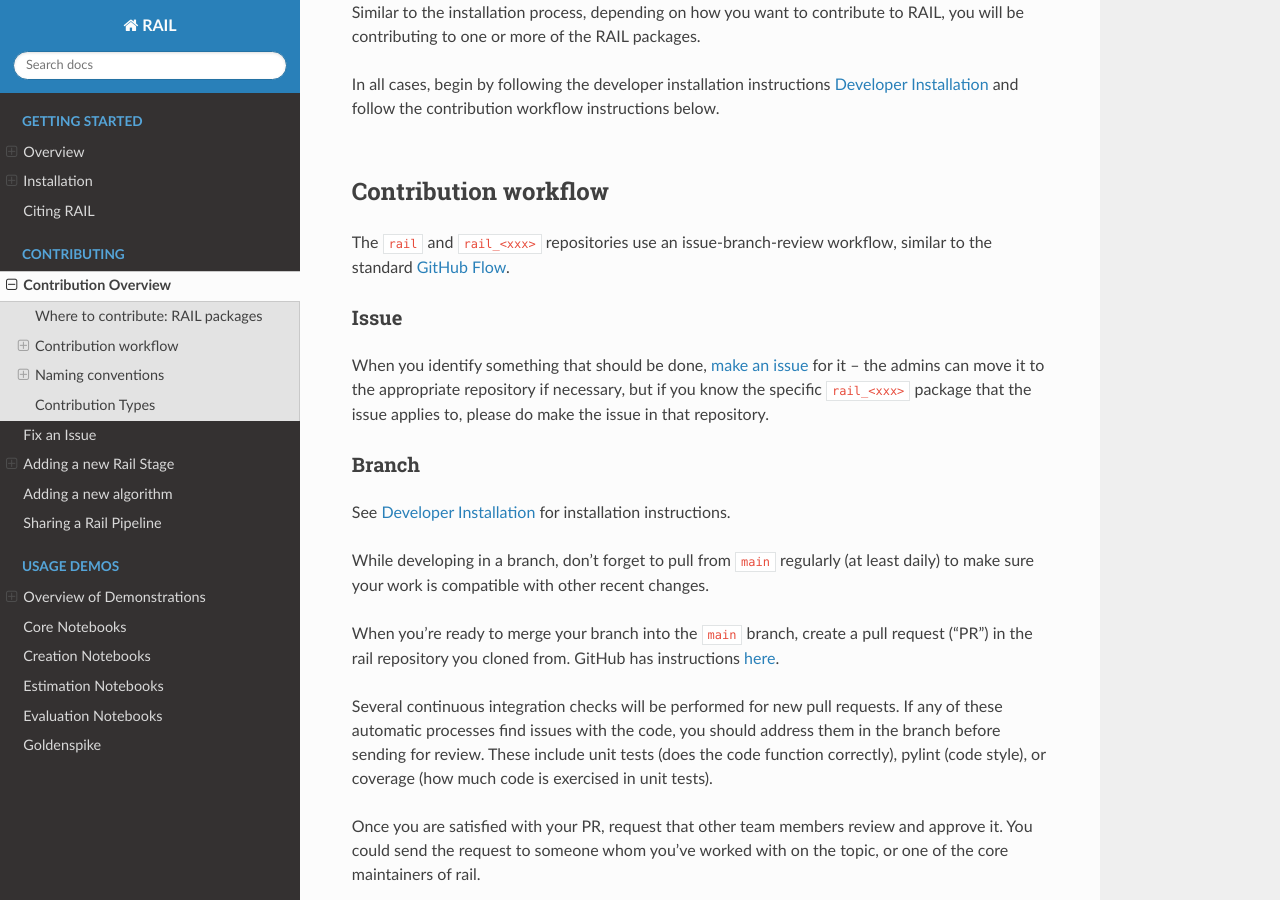
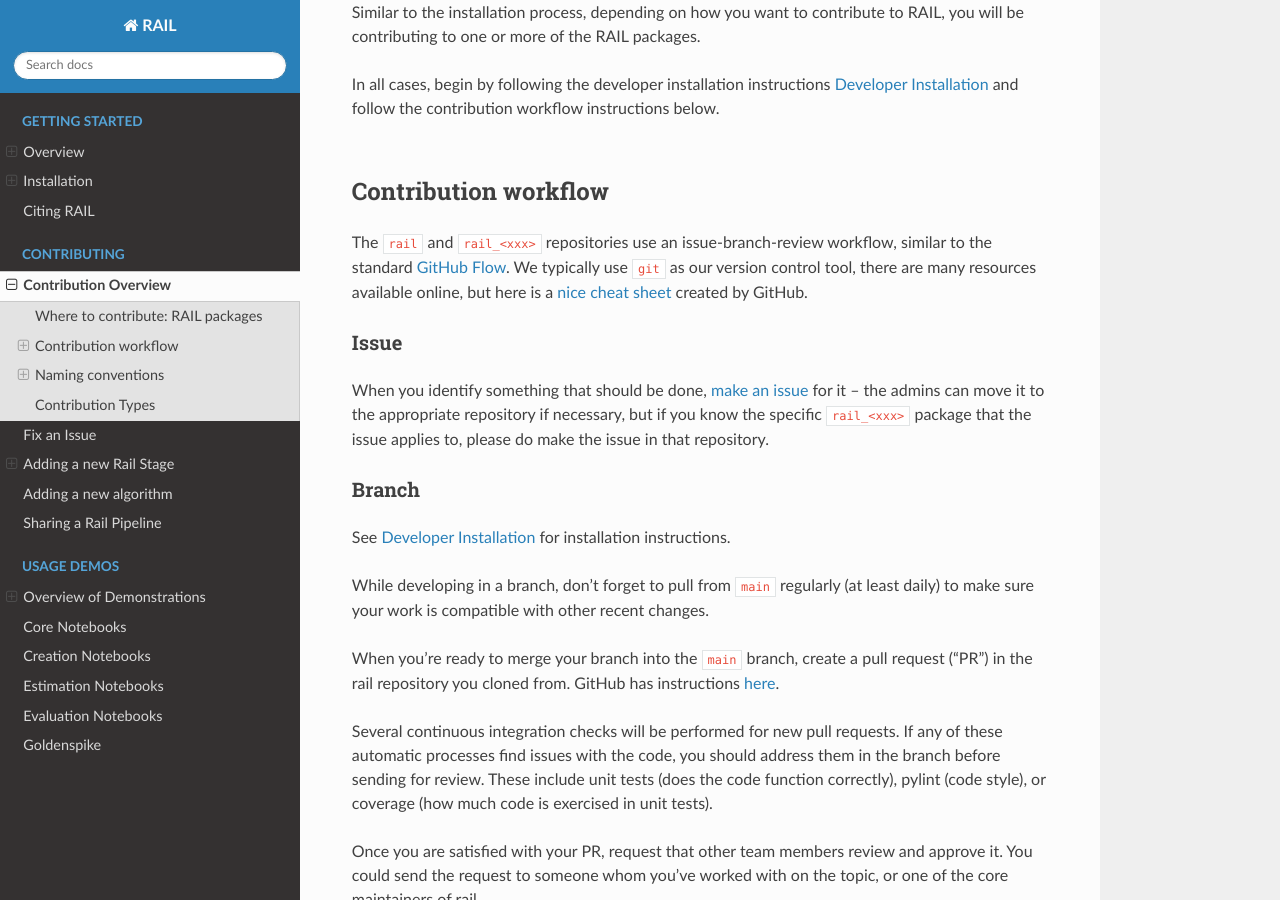
Before and after one commit to LSSTDESC/rail, a Sphinx documentation site: the page built from docs/source/contributing.rst, in a window 1280 px wide and 900 px high, scrolled down 944 px. Built offline with Sphinx 7.4.7 and the Read the Docs theme 2.0.0, drawn with Linux system fonts in a browser that asks for light colours; pages that are not in the unit, such as notebooks, are missing from menus; the version number could not be read and is left out.

Commit message:
Adding a link to a `git` cheat sheet.

```diff
--- a/docs/source/contributing.rst
+++ b/docs/source/contributing.rst
@@ -51,6 +51,9 @@ Contribution workflow
 
 The ``rail`` and ``rail_<xxx>`` repositories use an issue-branch-review workflow,
 similar to the standard `GitHub Flow <https://docs.github.com/en/get-started/quickstart/github-flow>`_.
+We typically use ``git`` as our version control tool, there are many resources
+available online, but here is a `nice cheat sheet <https://education.github.com/git-cheat-sheet-education.pdf>`_
+created by GitHub.
 
 Issue
 -----
```
